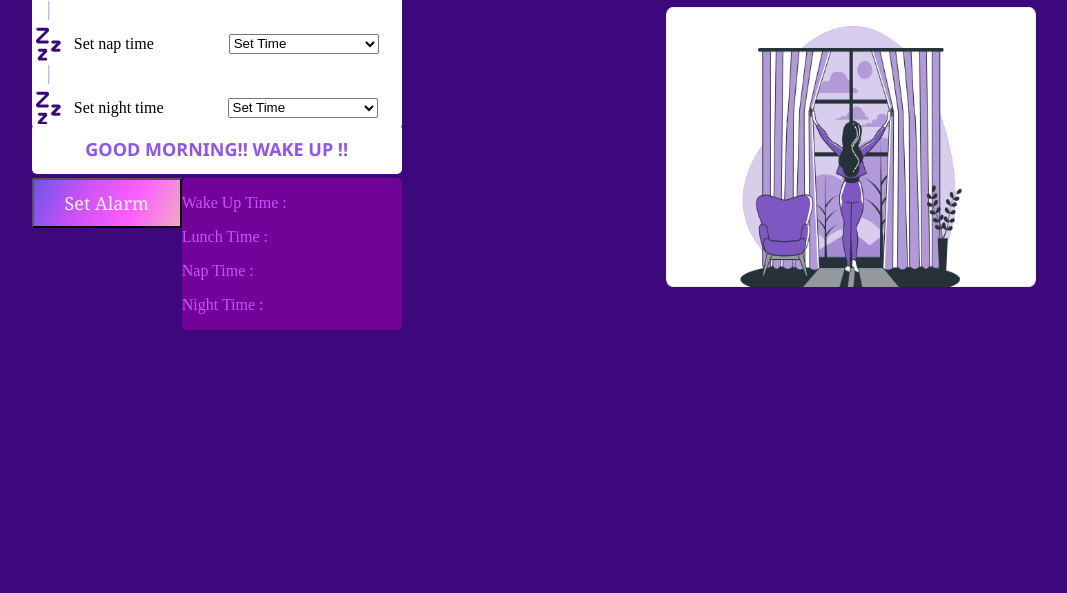
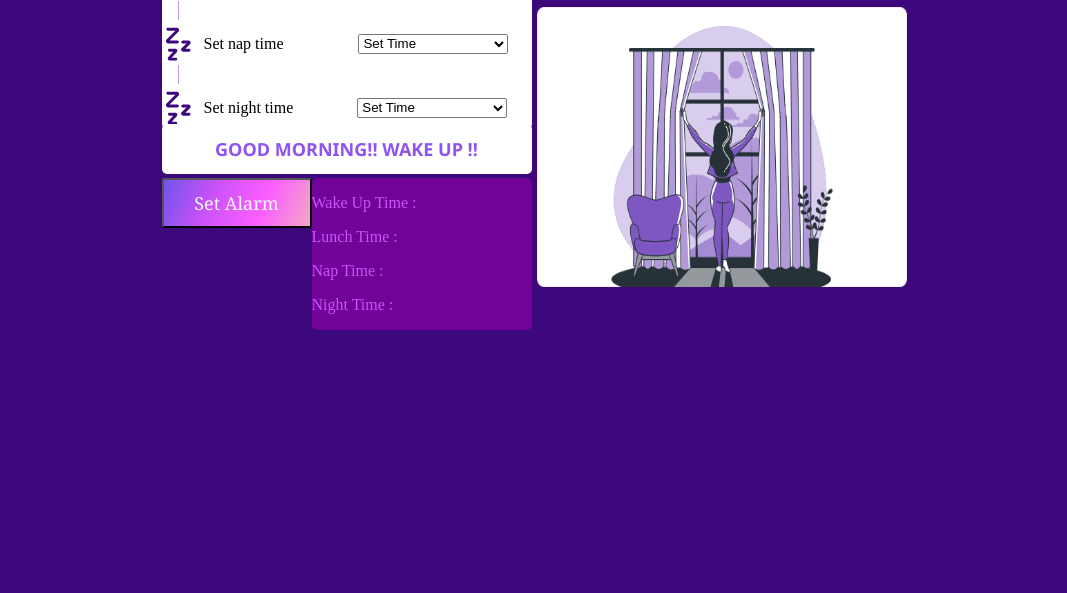
Before and after one commit to Ranjan-coder/P_4_REMINDER_CLOCK_APP, a plain HTML site: page index.html in a window 1280 px wide. Shown: the part 207-800 px from the top of the page, without its empty margins (106-1173 px from the left). Drawn offline with Linux system fonts and the light colour scheme.

Commit message:
first commit

```diff
--- a/style.css
+++ b/style.css
@@ -1,6 +1,4 @@
 body{
-    /* margin: 0px;
-    padding: 0px; */
     background-color: rgba(61, 8, 123, 1);
 
 }
@@ -12,7 +10,7 @@ body{
     grid-template-rows: 25px 25px 25px 25px 25px 25px 25px 25px 25px 25px 25px 25px 25px 25px 25px 25px 25px;
     row-gap: 5px;
     column-gap: 5px;
-    justify-content: space-around;
+    justify-content: center;
     align-items: center;
 }
 #child_container_1_1{
@@ -201,7 +199,6 @@ h1{
 
     #parent_container{
         display: grid;
-        /* width: 100vw; */
         grid-template-columns: auto;
         grid-template-rows: 25px 25px 25px 25px 25px 25px 25px 25px 25px 25px 25px 25px 25px 25px 25px 25px 25px 25px 25px 25px 25px 25px 25px 25px 25px 25px 25px 25px 25px 25px 25px 25px 25px 25px 25px 25px;
         align-items: center;
@@ -233,7 +230,6 @@ h1{
 
     #parent_container{
         display: grid;
-        /* width: 100vw; */
         grid-template-columns: auto;
         grid-template-rows: 25px 25px 25px 25px 25px 25px 25px 25px 25px 25px 25px 25px 25px 25px 25px 25px 25px 25px 25px 25px 25px 25px 25px 25px 25px 25px 25px 25px 25px 25px 25px 25px 25px 25px 25px 25px;
         align-items: center;
```
